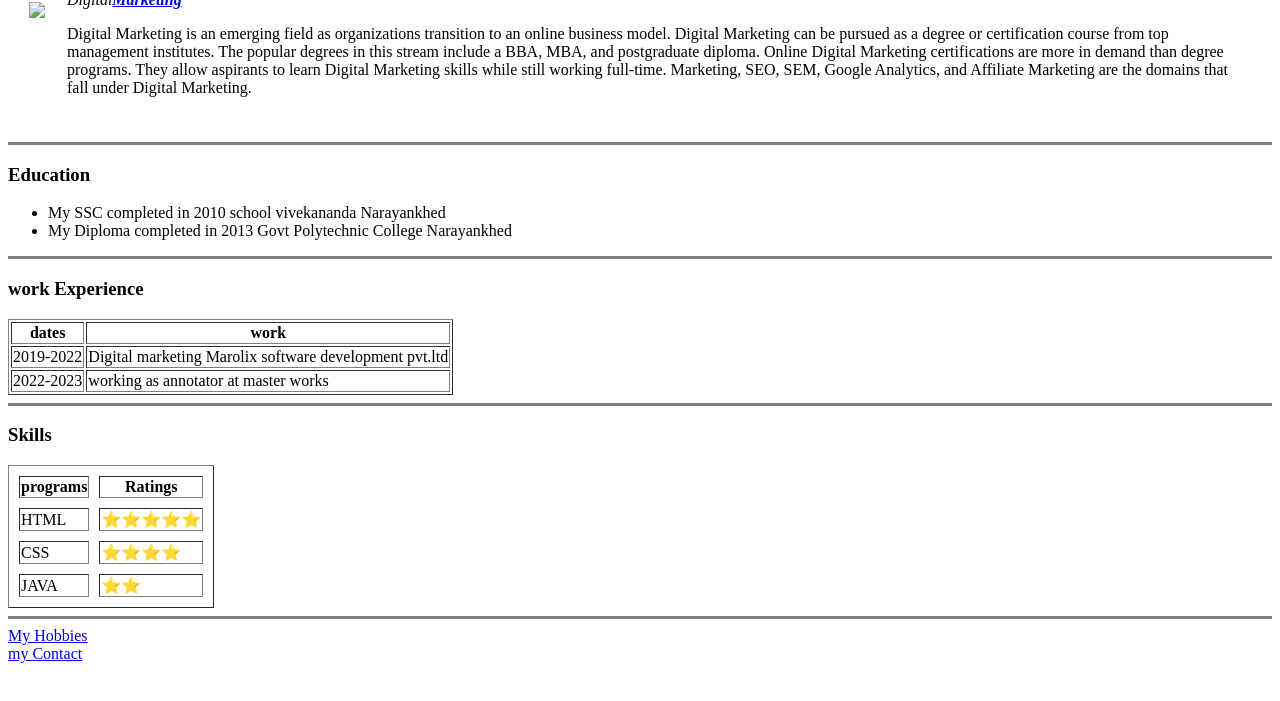
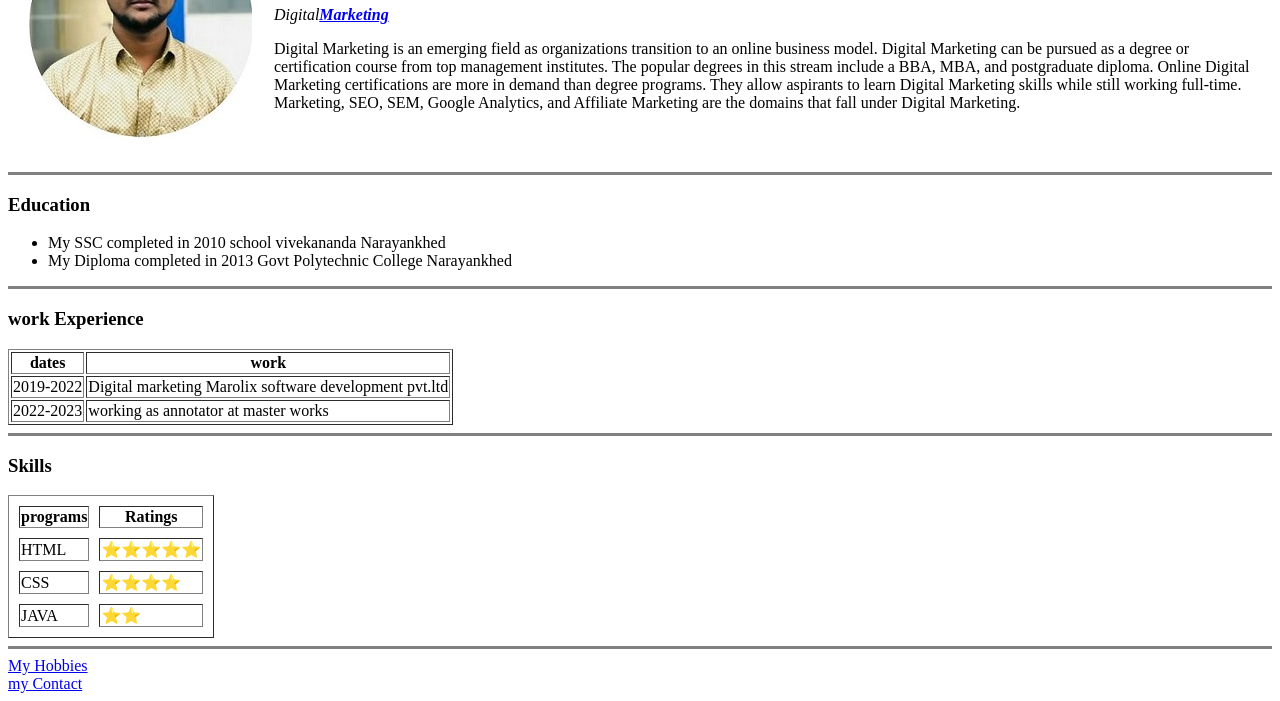
Before and after one commit to webhafeez/cv, a plain HTML site: page index.html in a window 1280 px wide. Shown: the part 118-819 px from the top of the page. Drawn offline with Linux system fonts and the light colour scheme.

Commit message:
Update index.html

```diff
--- a/index.html
+++ b/index.html
@@ -8,7 +8,7 @@
 <body>
     <table cellspacing="20">
         <tr>
-            <td><img src="images/hafez.jpeg"></td>
+            <td><img src="hafez.jpeg"></td>
             <td><h1>Mohammed Abdul Hafeez</h1>
                 <p><em>Digital<strong><a href="https://collegedunia.com/courses/digital-marketing">Marketing</a></strong></em></p>
                 <p>Digital Marketing is an emerging field as organizations transition to an online business model. Digital Marketing can be pursued as a degree or certification course from top management institutes. The popular degrees in this stream include a BBA, MBA, and postgraduate diploma. Online Digital Marketing certifications are more in demand than degree programs. They allow aspirants to learn Digital Marketing skills while still working full-time. Marketing, SEO, SEM, Google Analytics, and Affiliate Marketing are the domains that fall under Digital Marketing.</p></td>
```
